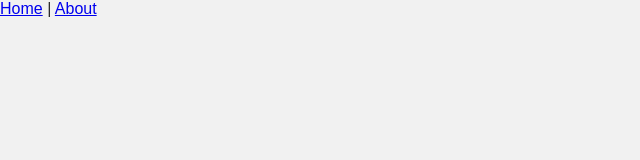
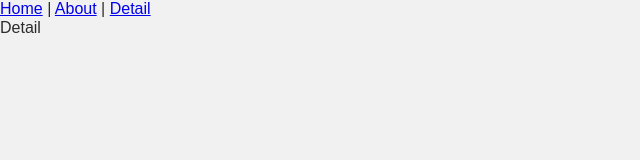
Before and after one commit to timchen0607/Travel-Guide, a Vue app: page /D in a window 1280 px wide. Before the commit this address had no page. Shown: the top 160 px of the page, without its empty margins (0-640 px from the left). Built offline with nearby package versions, Linux system fonts and the light colour scheme.

Commit message:
Feat: 景點詳細介紹頁面

```diff
--- a/src/App.vue
+++ b/src/App.vue
@@ -1,7 +1,8 @@
 <template>
   <div id="nav">
     <router-link to="/">Home</router-link> |
-    <router-link to="/about">About</router-link>
+    <router-link to="/about">About</router-link> |
+    <router-link to="/D">Detail</router-link>
   </div>
   <router-view />
 </template>
--- a/src/router.js
+++ b/src/router.js
@@ -1,5 +1,6 @@
 import { createRouter, createWebHistory } from "vue-router";
 import Home from "./views/Home.vue";
+import Detail from "./views/Detail.vue";
 
 const routes = [
   {
@@ -16,6 +17,11 @@ const routes = [
     component: () =>
       import(/* webpackChunkName: "about" */ "./views/About.vue"),
   },
+  {
+    path: "/D",
+    name: "Detail",
+    component: Detail,
+  },
 ];
 
 const router = createRouter({
--- /dev/null
+++ b/src/views/Detail.vue
@@ -0,0 +1,12 @@
+<template>
+  <div>Detail</div>
+</template>
+
+<script>
+export default {
+  name: "Detail",
+  setup() {},
+};
+</script>
+
+<style lang="scss"></style>
```
Also changed, not shown: src/modules.js (+10 -1 lines).
